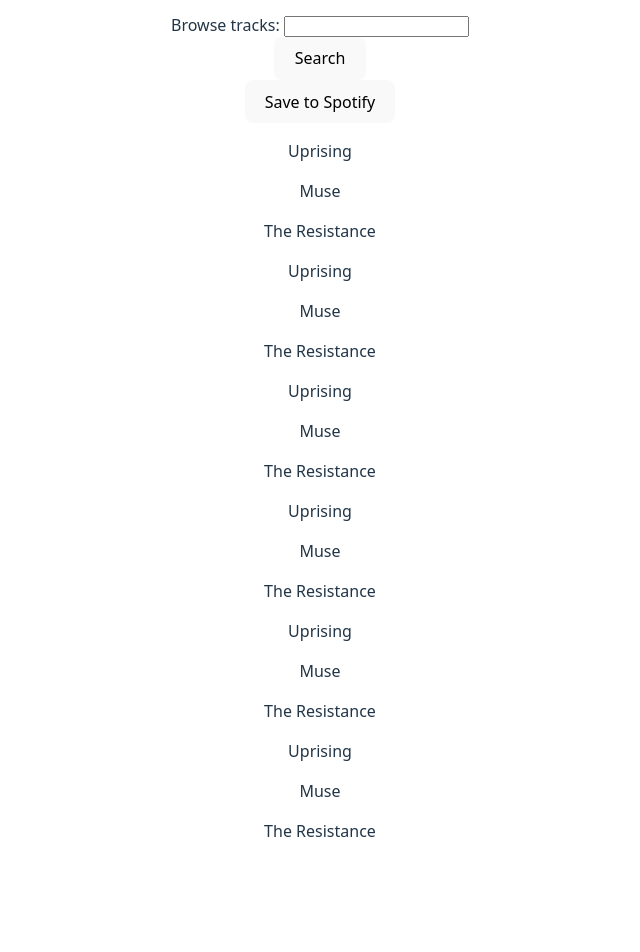
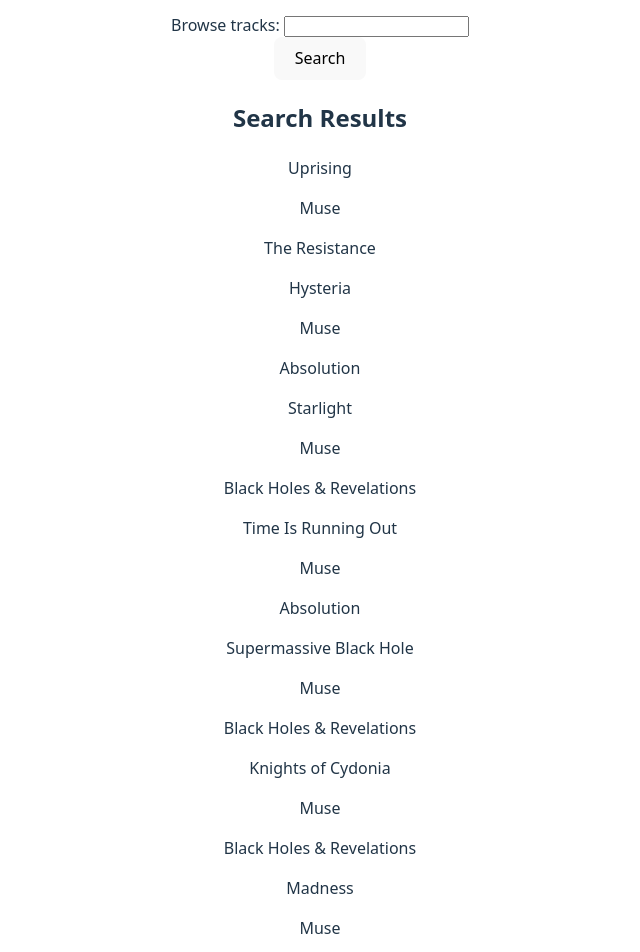
Before and after one commit to MaPankow/jammming, a React (Vite) app: page / in a window 1280 px wide. Shown: the part 200-1152 px from the top of the page, without its empty margins (320-960 px from the left). Before the commit the page ends 1091 px from the top, so only its background shows below. Built offline with nearby package versions, Linux system fonts and the light colour scheme.

Commit message:
Tracklist, Track, SearchBar und SearchResults verbunden

```diff
--- a/src/App.jsx
+++ b/src/App.jsx
@@ -1,9 +1,28 @@
 import SearchBar from './components/SearchBar/SearchBar';
 import './App.css';
+import SearchResults from './components/SearchResults/SearchResults';
 import Tracklist from './components/Tracklist/Tracklist';
 
+
+
+const tracks = [
+  { id: 1, title: "Uprising", artist: "Muse", album: "The Resistance" },
+  { id: 2, title: "Hysteria", artist: "Muse", album: "Absolution" },
+  { id: 3, title: "Starlight", artist: "Muse", album: "Black Holes & Revelations" },
+  { id: 4, title: "Time Is Running Out", artist: "Muse", album: "Absolution" },
+  { id: 5, title: "Supermassive Black Hole", artist: "Muse", album: "Black Holes & Revelations" },
+  { id: 6, title: "Knights of Cydonia", artist: "Muse", album: "Black Holes & Revelations" },
+  { id: 7, title: "Madness", artist: "Muse", album: "The 2nd Law" },
+  { id: 8, title: "Plug In Baby", artist: "Muse", album: "Origin of Symmetry" },
+  { id: 9, title: "New Born", artist: "Muse", album: "Origin of Symmetry" },
+  { id: 10, title: "The Handler", artist: "Muse", album: "Drones" },
+];
+
+
 function App() {
-
+  const searchSpotify = (title) => {
+    console.log(`Searching Spotify with ${title}`);
+  }
 
   return (
     <>
@@ -12,12 +31,12 @@
       </div>
       <h1>Jammming</h1>
       <div>
-        <SearchBar />
-        <Tracklist />
+        <SearchBar searchSpotify={searchSpotify} />
+        <SearchResults tracks={tracks} />
       </div>
 
     </>
   )
 }
 
-export default App
+export default App;
--- a/src/components/SearchBar/SearchBar.jsx
+++ b/src/components/SearchBar/SearchBar.jsx
@@ -1,26 +1,38 @@
 import './SearchBar.css';
+import { useState } from 'react';
 
-function SearchBar () {
+
+
+function SearchBar ({ searchSpotify }) {
+
+    const[title, setTitle] = useState("");
+
+    const handleTitle = (e) => {
+        setTitle(e.target.value);
+    };
+
+    const handleSearch = (e) => {
+        e.preventDefault();
+        searchSpotify(title);
+    }
 
     return (
         <div>
             <h2>
                 Find your favourite tracks and add them to the playlist
             </h2>
-            <form className="form">
-                <div className="inpuField">
+            <form className="form" onSubmit={handleSearch}>
+                <div className="inputField">
                     <label htmlFor="tracksearch">Browse tracks: </label>
-                    <input type="text" id="tracksearch" />
+                    <input type="text" id="tracksearch" onChange={handleTitle} />
                 </div>
                 <div>
                     <button type="submit">Search</button>
                 </div>
-                <div>
-                    <button type="submit">Save to Spotify</button>
-                </div>
+
             </form>
         </div>
-    )
+    );
 }
 
 export default SearchBar;
--- a/src/components/SearchResults/SearchResults.jsx
+++ b/src/components/SearchResults/SearchResults.jsx
@@ -1,7 +1,24 @@
 import './SearchResults.css';
+import Tracklist from '../Tracklist/Tracklist';
 
-function SearchResults () {
+function SearchResults ({ tracks }) {
 
+    const handleSearch = (e) => {
+        e.preventDefault();
+    }
+
+    return (
+        <div className="searchResults">
+            <h2>Search Results</h2>
+            <Tracklist tracks={tracks} />
+
+            <form className="form" onSubmit={handleSearch}>
+                <div>
+                    <button type="submit">Save to Spotify</button>
+                </div>
+            </form>
+        </div>
+    );
 }
 
 export default SearchResults;
--- a/src/components/Track/Track.jsx
+++ b/src/components/Track/Track.jsx
@@ -1,17 +1,12 @@
 import './Track.css';
 
-const track = {
-    songTitle: "Uprising",
-    artist: "Muse",
-    album: "The Resistance"
 
-};
 
-function Track () {
+function Track ({ track }) {
     return (
         <div className="songContainer">
             <div className="songTitle">
-                <p>{track.songTitle}</p>
+                <p>{track.title}</p>
             </div>
             <div className="artist">
                 <p>{track.artist}</p>
--- a/src/components/Tracklist/Tracklist.jsx
+++ b/src/components/Tracklist/Tracklist.jsx
@@ -1,17 +1,19 @@
-import Track from "../Track/Track";
+import Track from '../Track/Track';
 import './Tracklist.css';
 
-function Tracklist () {
+function Tracklist ( {tracks}) {
+
+
     return (
-        <div className="Tracklist">
-            <Track />
-            <Track />
-            <Track />
-            <Track />
-            <Track />
-            <Track />
+        <div>
+            <div>
+                {tracks.map((track) => (
+                    <Track track={track} key={track.id} />
+                    ))}
+                </div>
+
         </div>
-    )
+    );
 }
 
 export default Tracklist;
```
